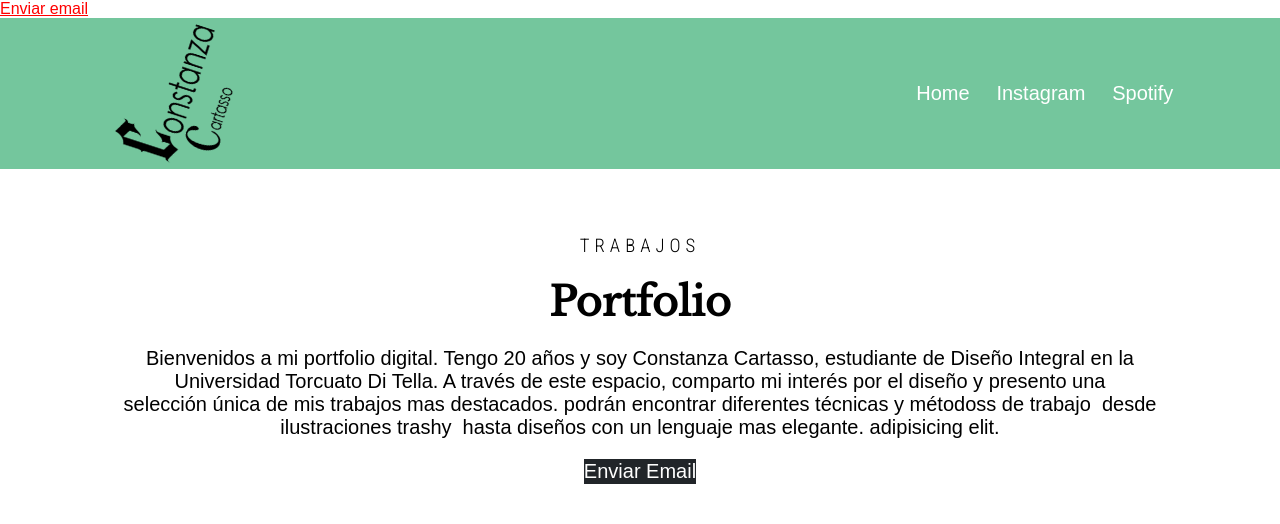
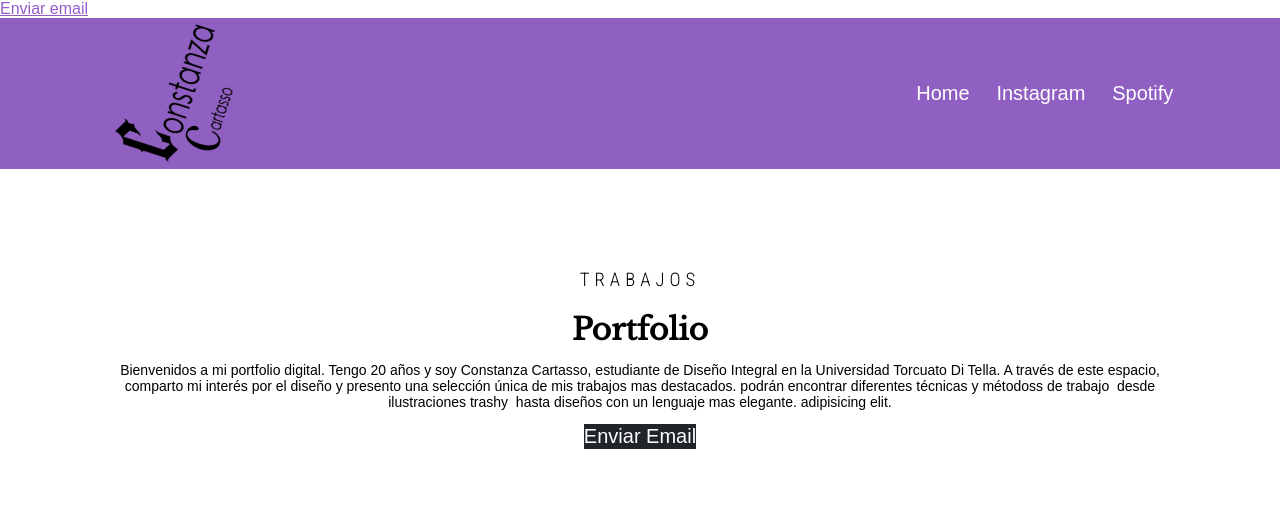
Before and after one commit to Coty03/TP-2, a plain HTML site: page index.html in a window 1280 px wide. Shown: the top 524 px of the page. Drawn offline with nearby package versions, Linux system fonts and the light colour scheme.

Commit message:
Add files via upload

```diff
--- a/css/estilos.css
+++ b/css/estilos.css
@@ -14,7 +14,7 @@ nav {
     color: white;
     width: 100vw;
     height: 18.83vh;
-    background-color: #74C69D;
+    background-color: #905fc2;
     display: flex;
     justify-content: space-between;
     align-items: center;
@@ -88,7 +88,7 @@ header {
 h1 {
     margin: 0;
 
-    font-size: 40px;
+    font-size: 30px;
 }
 
 h1,
@@ -120,7 +120,7 @@ header h3 {
 }
 
 header p {
-    font-size: 20px;
+    font-size: 14px;
 }
 
 
@@ -134,7 +134,7 @@ nav a {
 
 
 a:hover {
-    color: #ff0000
+    color: #935dc9
 }
 
 
@@ -195,7 +195,7 @@ footer {
     display: flex;
     justify-content: center;
     align-items: center;
-    background-color: #000000;;
+    background-color: #905fc2;;
 }
 
 
--- a/css/style.css
+++ b/css/style.css
@@ -13,7 +13,6 @@
 [class^="icon-"], [class*=" icon-"] {
   /* use !important to prevent issues with browser extensions that change fonts */
   font-family: 'icomoon' !important;
-  speak: never;
   font-style: normal;
   font-weight: normal;
   font-variant: normal;
```
